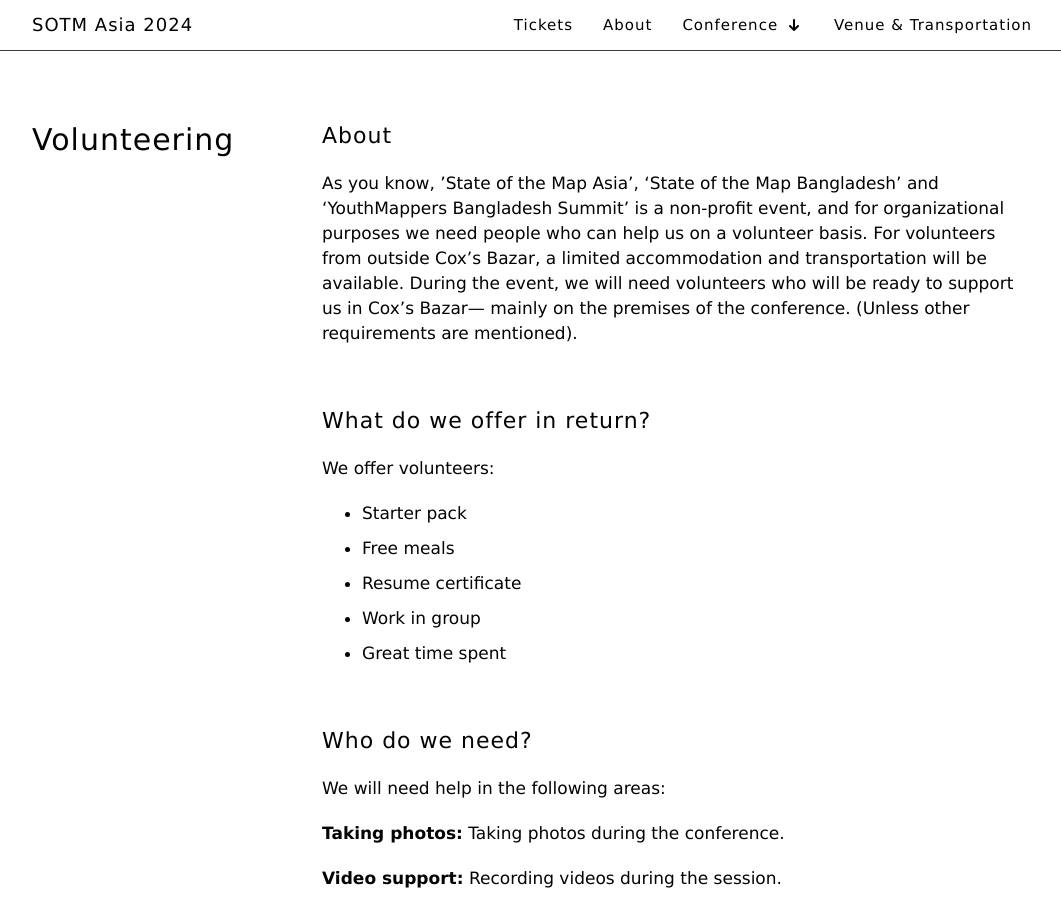
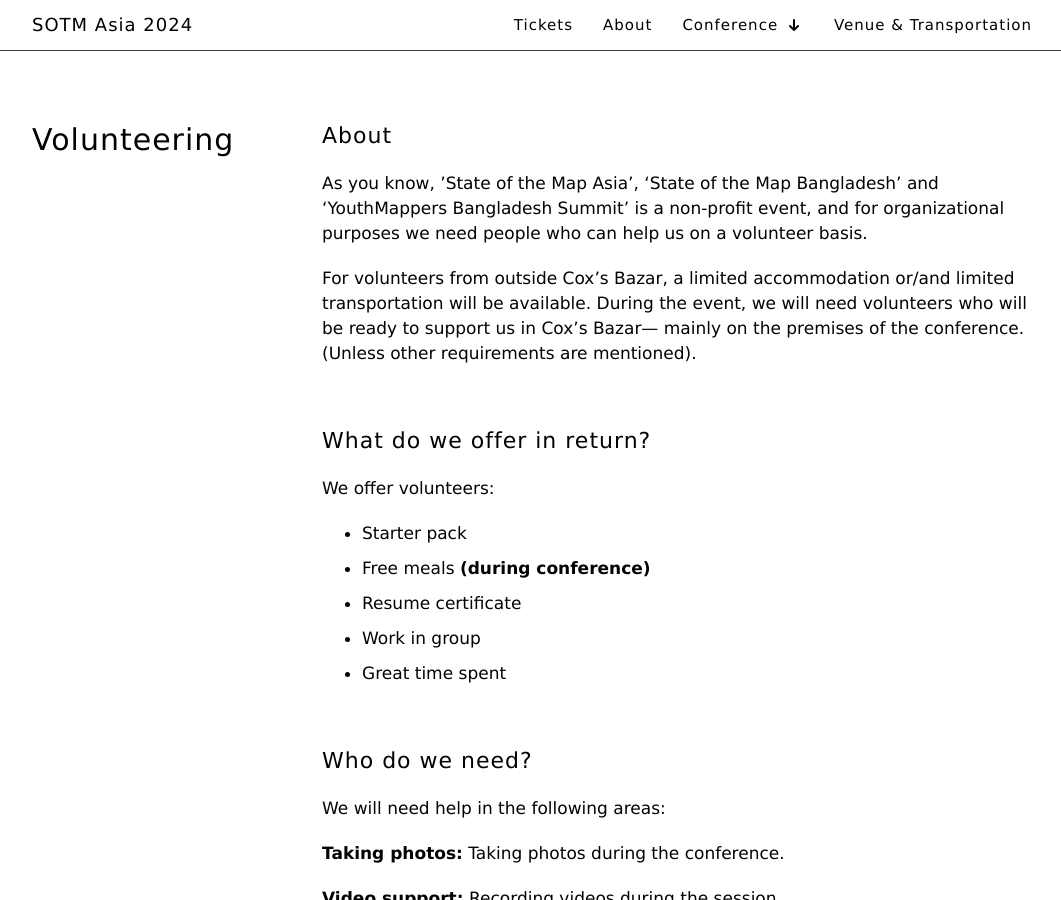
Before and after one commit to sotm-asia/sotm-asia-2024-website, a Jekyll site: the page built from volunteers.md, in a window 1280 px wide and 900 px high. Shown: the whole window, without its empty margins (108-1169 px from the left). Built offline with Jekyll 4.4.1, drawn with Linux system fonts in a browser that asks for light colours.

Commit message:
Update volunteers.md

```diff
--- a/volunteers.md
+++ b/volunteers.md
@@ -6,13 +6,14 @@
 
 ## About
 
-As you know, ’State of the Map Asia’, 'State of the Map Bangladesh' and 'YouthMappers Bangladesh Summit' is a non-profit event, and for organizational purposes we need people who can help us on a volunteer basis.
-For volunteers from outside Cox's Bazar, a limited accommodation and transportation will be available. During the event, we will need volunteers who will be ready to support us in Cox's Bazar— mainly on the premises of the conference. (Unless other requirements are mentioned).
+As you know, ’State of the Map Asia’, 'State of the Map Bangladesh' and 'YouthMappers Bangladesh Summit' is a non-profit event, and for organizational purposes we need people who can help us on a volunteer basis.<br>
+
+For volunteers from outside Cox's Bazar, a limited accommodation or/and limited transportation will be available. During the event, we will need volunteers who will be ready to support us in Cox's Bazar— mainly on the premises of the conference. (Unless other requirements are mentioned).
 
 ## What do we offer in return?
 We offer volunteers:
 * Starter pack
-* Free meals
+* Free meals **(during conference)**
 * Resume certificate
 * Work in group
 * Great time spent
@@ -41,4 +42,4 @@
 
 
 ## Become a volunteer
-If you want to participate in the organization of SotM Asia 2024, SotM Bangladesh 2024 and YMBD Summit 2024 as a volunteer, please fill in the **Application Form**. Also, feel free to ask us questions: sotmbd@gmail.com
+If you want to participate in the organization of SotM Asia 2024, SotM Bangladesh 2024 and YMBD Summit 2024 as a volunteer, please fill in the [<span style = "color:blue">**Application Form**</span>](https://docs.google.com/forms/d/e/1FAIpQLSfCdvoO_W3ymZmeuPCA70XyKBZPcxuSZ2vZuWC_mCGCpgSpvg/viewform). Also, feel free to ask us questions: sotmbd@gmail.com
```
